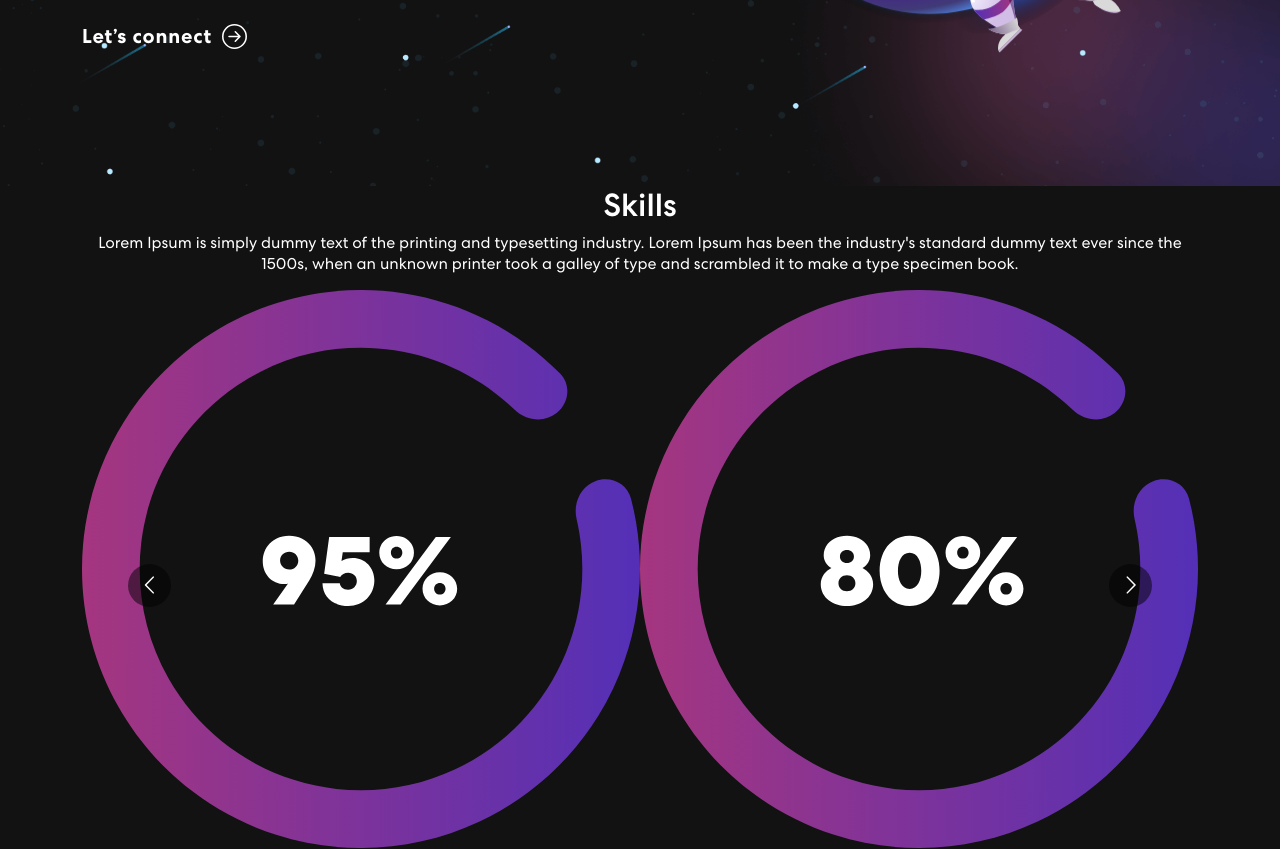
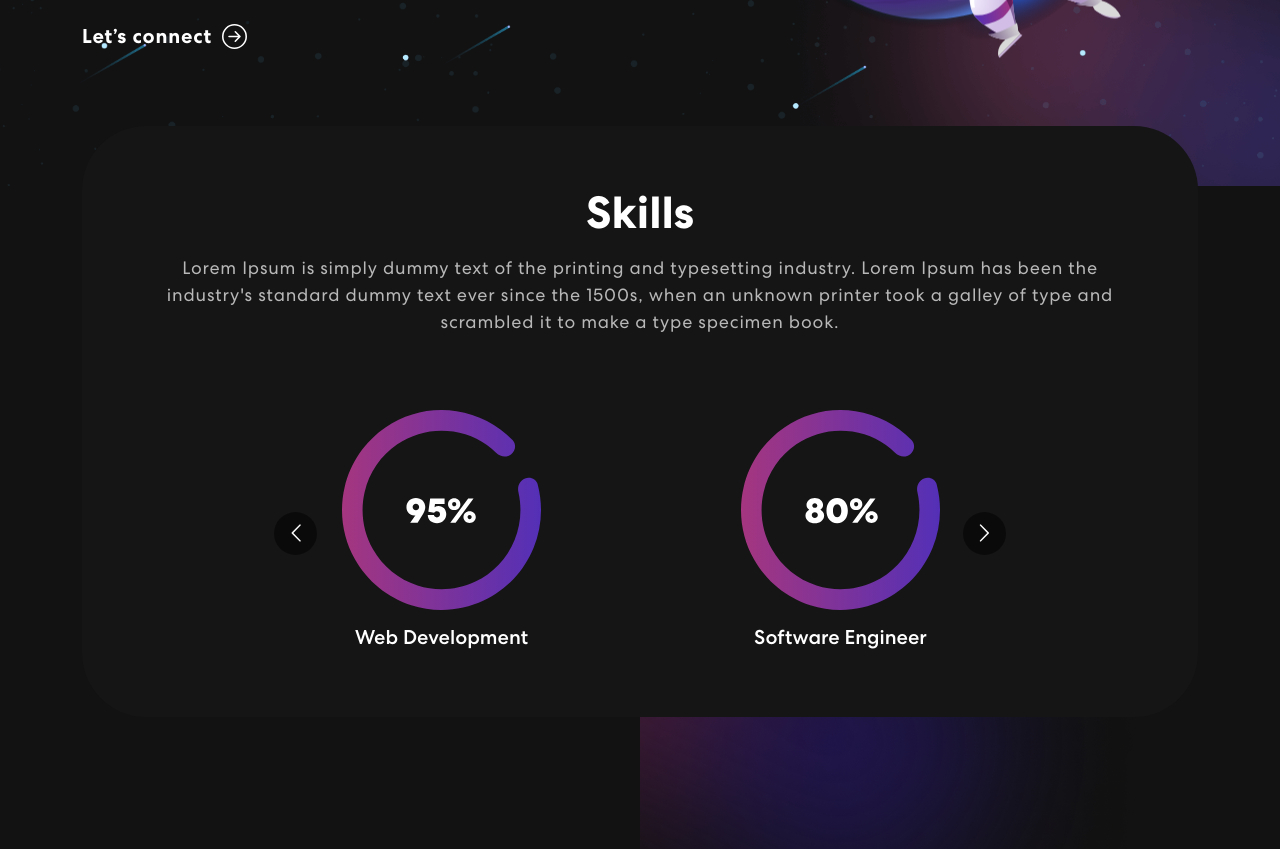
Before and after one commit to gabrieltomedi/personal-portfolio, a React (Create React App) app: page / in a window 1280 px wide. Shown: the part 580-1429 px from the top of the page. Built offline with nearby package versions, Linux system fonts and the light colour scheme.

Commit message:
customizing skills section on the app.css

```diff
--- a/src/App.css
+++ b/src/App.css
@@ -311,6 +311,50 @@
 }
 
 /************ Skills Css ************/
+.skill {
+  padding: 0 0 50px 0;
+  position: relative;
+}
+
+.skill-bx {
+  background: #151515;
+  border-radius: 64px;
+  text-align: center;
+  padding: 60px;
+  margin-top: -60px;
+}
+
+.skill h2 {
+  font-size: 45px;
+  font-weight: 700;
+}
+
+.skill p {
+  color: #B8B8B8;
+  font-size: 18px;
+  letter-spacing: 0.8px;
+  line-height: 1.5em;
+  margin: 14px 0 75px 0;
+}
+
+.skill-slider {
+  width: 80%;
+  margin: 0 auto;
+  position: relative;
+}
+
+.skill-slider .item img {
+  width: 50%;
+  margin: 0 auto 15px auto;
+}
+
+.background-image-left {
+  top: 28%;
+  position: absolute;
+  bottom: 0;
+  width: 40%;
+  z-index: -4;
+}
 
 
 .App {
```
